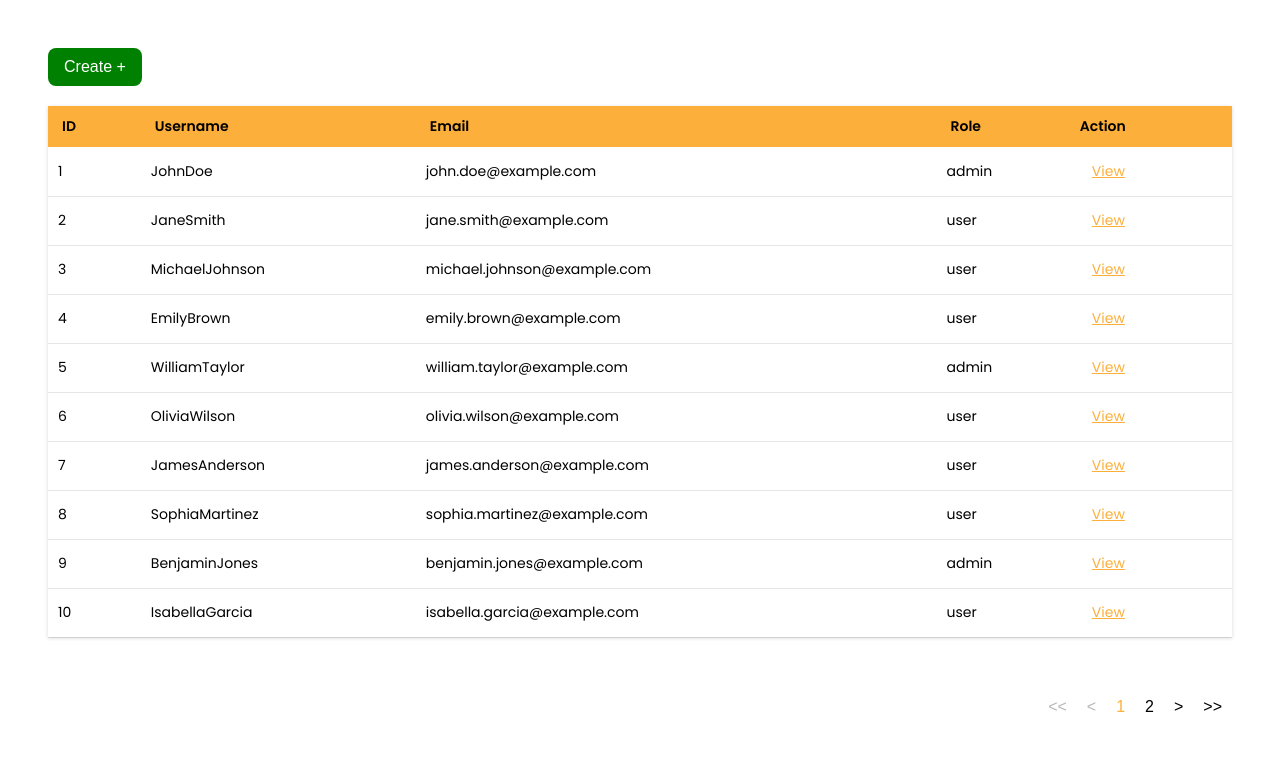
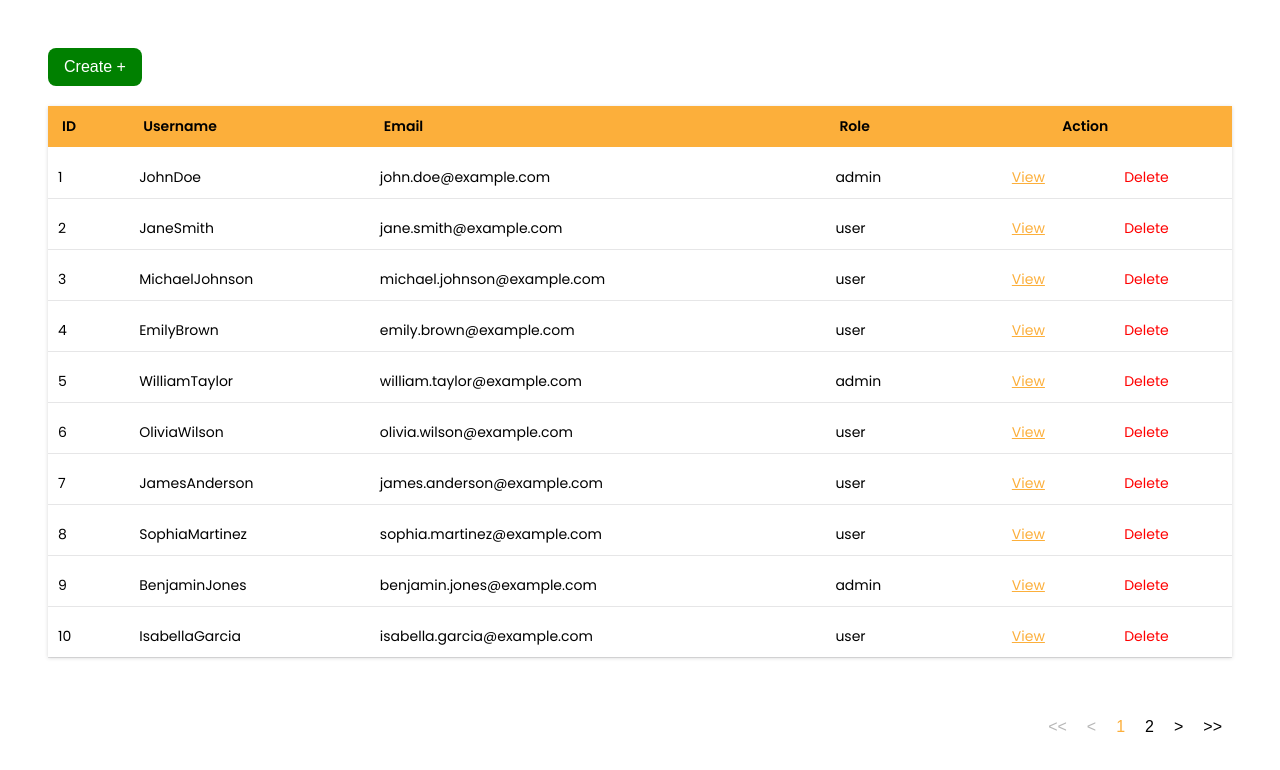
Before and after one commit to kunjan-c/usermanagement_dashboard, a React (Vite) app: page / in a window 1280 px wide. Shown: the top 770 px of the page. Built offline with nearby package versions, Linux system fonts and the light colour scheme.

Commit message:
added delete user logic

```diff
--- a/src/pages/userDetails.jsx
+++ b/src/pages/userDetails.jsx
@@ -42,6 +42,12 @@ const UserDetails = () => {
         <div className="user-detail-field-value">{formData.email}</div>
 
       </div>
+
+      <div className="user-detail-group">
+        <div className="user-detail-field">Role:</div>
+        <div className="user-detail-field-value">{formData.role}</div>
+
+      </div>
     </div>
   )
 }
--- a/src/pages/userList.css
+++ b/src/pages/userList.css
@@ -29,7 +29,7 @@
 
 .user-table tbody td {
     vertical-align: middle;
-    padding: 14px 0px 14px 10px;
+    padding: 10px 0px 0px 10px;
 }
 
 .create-btn{
@@ -61,6 +61,11 @@
 .pagination-active-page{
     color : #fcaf3b;
 }
+.action-data, .action-data-head{
+    text-align: center;
+    display: flex;
+    justify-content: space-evenly;
+}
 
 .user-detail-view-btn{
     background-color: transparent;
@@ -70,4 +75,16 @@
     border: none;
     font-size: 14px;
     cursor: pointer;
+
 }
+.user-detail-delete-btn{
+    background-color: transparent;
+    color: red;;
+    padding: 10px 16px;
+    border-radius: 8px;
+    border: none;
+    font-size: 14px;
+    cursor: pointer;
+    text-align: center;
+
+}
--- a/src/pages/userList.jsx
+++ b/src/pages/userList.jsx
@@ -1,9 +1,11 @@
 import { useState } from "react";
 import "./userList.css";
-import { useSelector } from "react-redux";
+import { useDispatch, useSelector } from "react-redux";
 import { Link } from "react-router-dom";
+import { userSliceActions } from "../store/reduxSlices/userSlice";
 
 const UserList = () => {
+  const dispatch = useDispatch()
   const userList = useSelector(state => state.users.userList);
   const [currentPage, setCurrentPage] = useState(0); // Initialize to 0
   const itemsPerPage = 10;
@@ -16,6 +18,14 @@ const UserList = () => {
   const indexOfLastItem = (currentPage + 1) * itemsPerPage;
   const indexOfFirstItem = indexOfLastItem - itemsPerPage;
   const currentItems = userList.slice(indexOfFirstItem, indexOfLastItem);
+
+
+  const handleDeleteUser = (id) => {
+    const confirmDelete = window.confirm("Are you sure you want to delete this user?");
+    if (confirmDelete) {
+      dispatch(userSliceActions.deleteUser({ id: id }));
+    }
+  };
   return (
     <div>
       <div>
@@ -28,7 +38,8 @@ const UserList = () => {
                 <th>Username</th>
                 <th>Email</th>
                 <th>Role</th>
-                <th>Action</th>
+                <th className="action-data-head">Action</th>
+
               </tr>
             </thead>
             <tbody>
@@ -40,7 +51,10 @@ const UserList = () => {
                     <td>{data.username}</td>
                     <td>{data.email}</td>
                     <td>{data.role}</td>
-                    <td><Link to={`/userDetails/${data.ID}`} className="user-detail-view-btn">View</Link></td>
+                    <td className="action-data">
+                      <Link to={`/userDetails/${data.ID}`} className="user-detail-view-btn">View</Link>
+                      <div className="user-detail-delete-btn" onClick={() => handleDeleteUser(data.ID)}>Delete</div>
+                    </td>
 
                   </tr>
                 ))
--- a/src/store/reduxSlices/userSlice.js
+++ b/src/store/reduxSlices/userSlice.js
@@ -23,6 +23,11 @@ const userSlice = createSlice({
         state.userList[index] = action.payload;
       }
     },
+    deleteUser(state,action){
+      console.log(action.payload);
+      const { id } = action.payload
+      state.userList = state.userList.filter(user => user.ID !== id);
+    }
   },
 })
 
```
Lines whose indentation alone changed are shown as unchanged.
